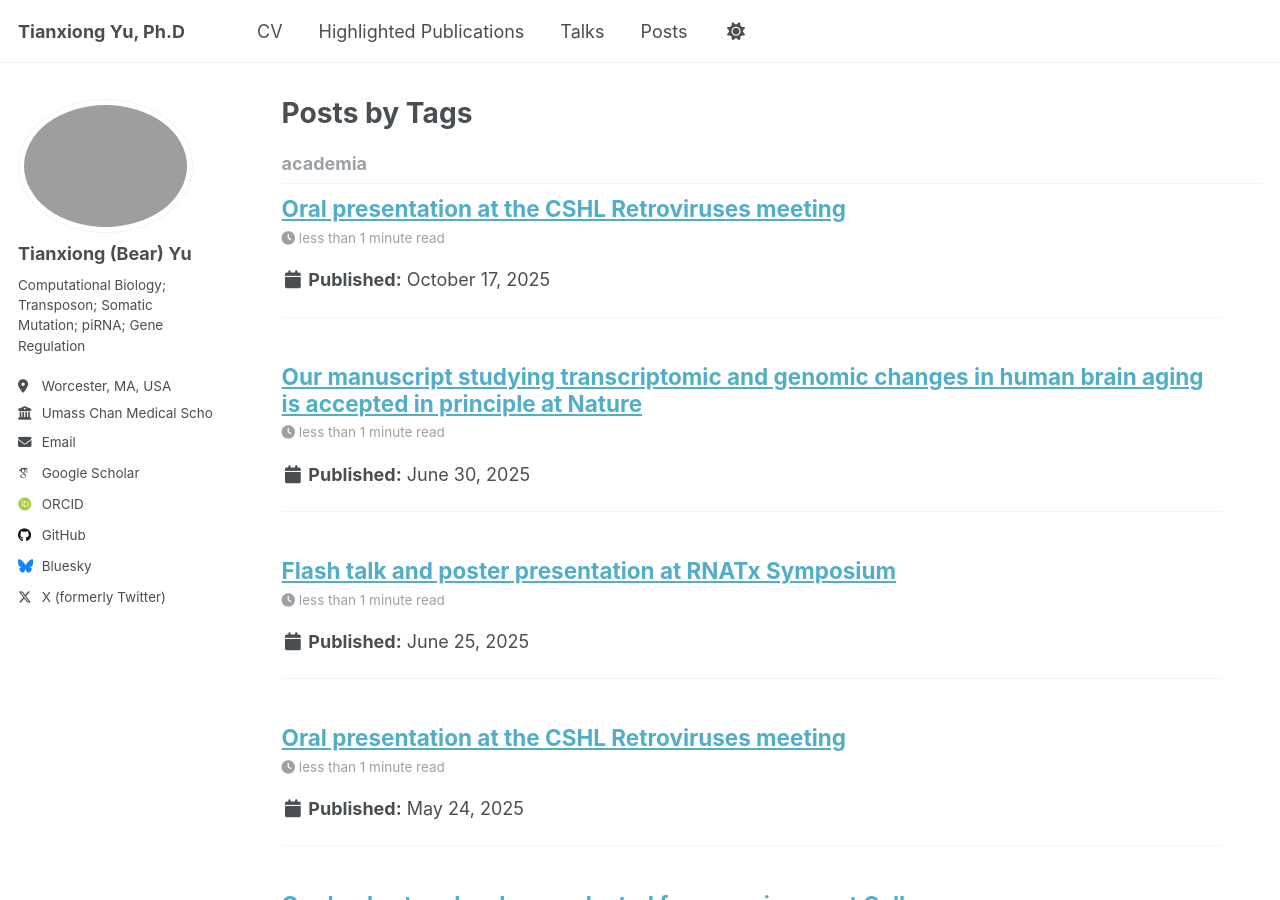
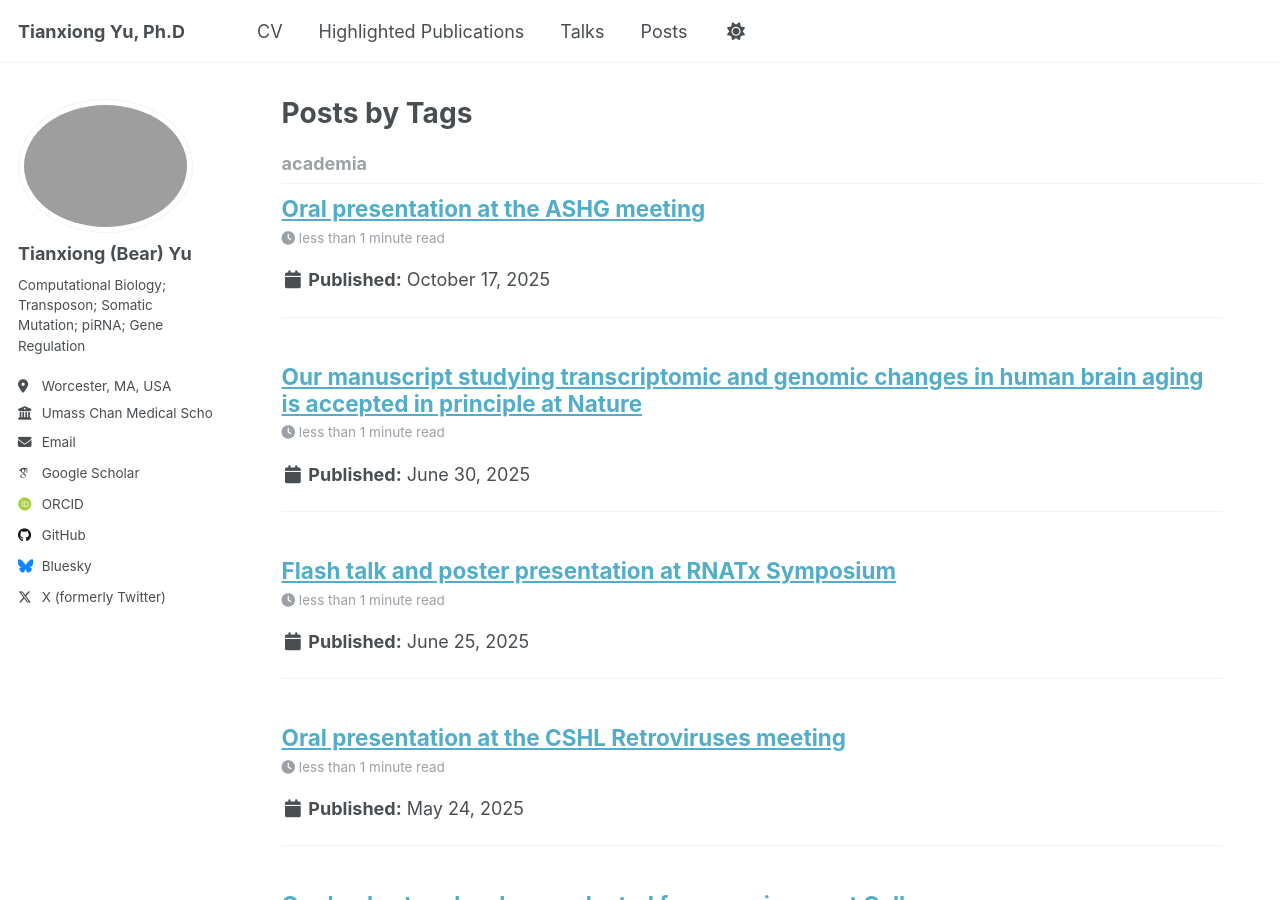
Before and after one commit to tianxiongbb/tianxiongbb.github.io, a Jekyll site: the page built from _pages/tag-archive.html, in a window 1280 px wide and 900 px high. Built offline with Jekyll 4.4.1, drawn with Linux system fonts in a browser that asks for light colours; some web fonts are replaced; some of the changed text lies outside the part shown.

Commit message:
update website

```diff
--- a/_posts/2025-10-17-ASHG-BrainAging.md
+++ b/_posts/2025-10-17-ASHG-BrainAging.md
@@ -1,5 +1,5 @@
 ---
-title: 'Oral presentation at the CSHL Retroviruses meeting'
+title: 'Oral presentation at the ASHG meeting'
 date: 2025-10-17
 permalink: /posts/2025-ASHG-BrainAging
 tags:
```
